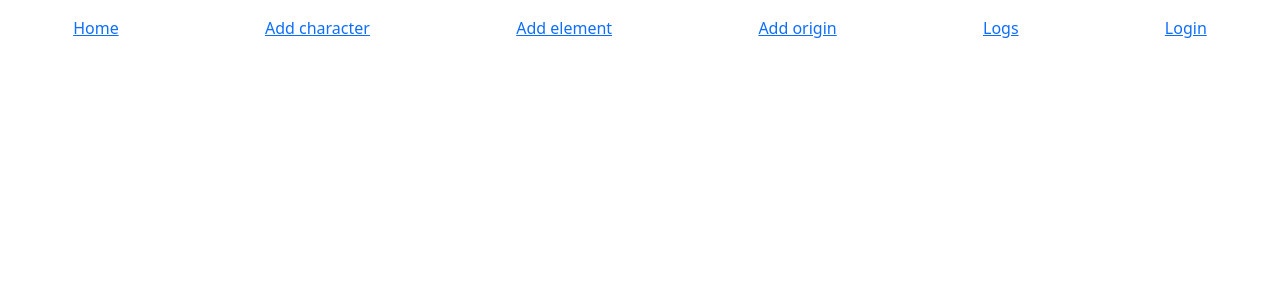
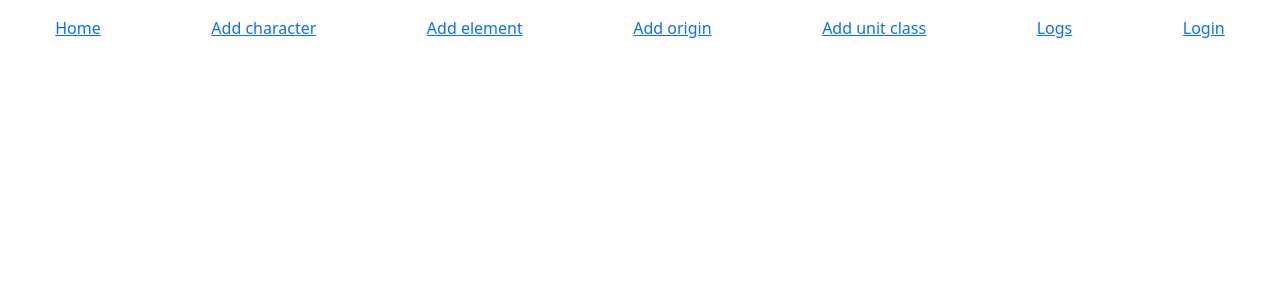
Before and after one commit to JordanBasset/ESEO_E4a_Projet_Web, a PHP site: template Views/template.php in a window 1280 px wide. Shown: the top 300 px of the page. Run offline with PHP 8.4, Linux system fonts and the light colour scheme; the template is opened without the code that fills it, so the values that code supplies are empty.

Commit message:
feat : Add "Add Unit Class" link to navbar

```diff
--- a/Views/template.php
+++ b/Views/template.php
@@ -27,6 +27,9 @@
 						<a href="/?action=add-origin">Add origin</a>
 					</li>
 					<li>
+						<a href="/?action=add-unit-class">Add unit class</a>
+					</li>
+					<li>
 						<a href="/?action=logs">Logs</a>
 					</li>
 					<li>
```
